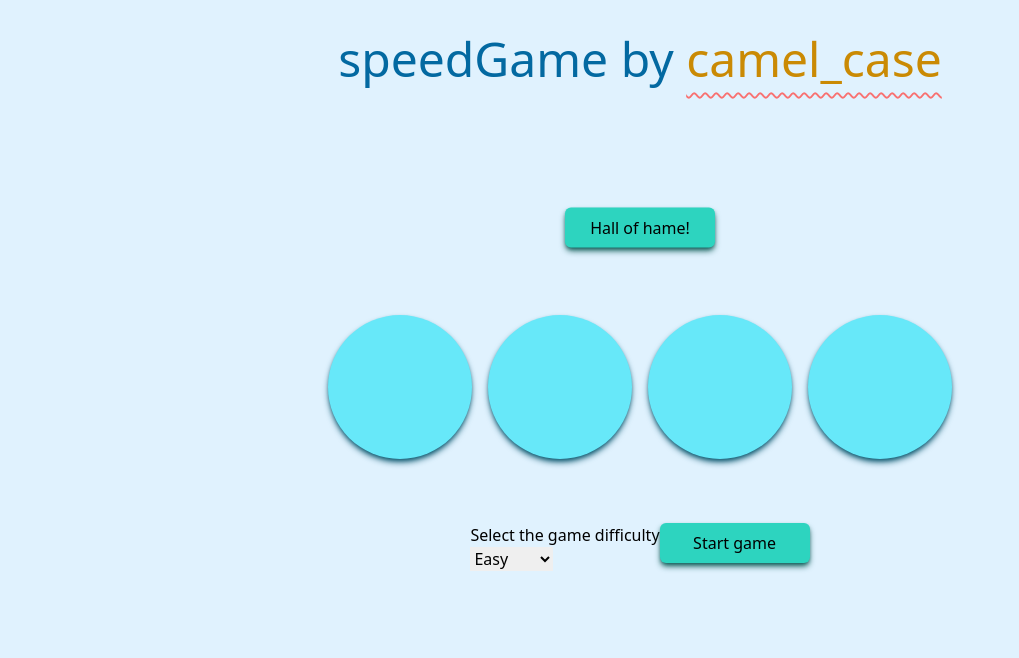
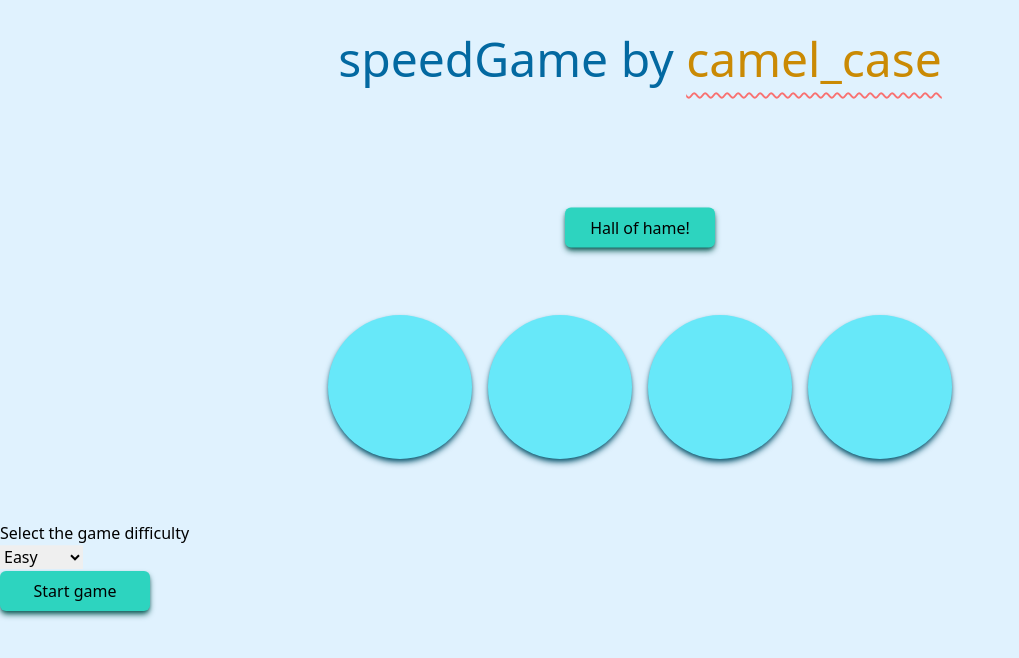
Before and after one commit to Kapshtak/speedGameReact, a React (Create React App) app: page / in a window 1280 px wide. Shown: the top 658 px of the page, without its empty margins (0-1019 px from the left). Built offline with nearby package versions, Linux system fonts and the light colour scheme.

Commit message:
mod README.MD

```diff
--- a/src/App.tsx
+++ b/src/App.tsx
@@ -217,7 +217,7 @@ class App extends Component {
           onClick={this.clickHandler}
           activeCircleNumber={this.state.currentCircle}
         />
-        <div className="flex justify-center sm:mt-16 mt-10 font-extralight">
+        <div className="flex flex-col sm:mt-16 mt-10 font-extralight">
           <Difficulty onChangeInput={this.gameDifficultyHandler} ></Difficulty>
           {!this.state.gameStatus && (
             <button
--- a/src/Difficulty.tsx
+++ b/src/Difficulty.tsx
@@ -6,7 +6,7 @@ interface DifficultyProps {
 
 const Difficulty: React.FC<DifficultyProps> = ({ onChangeInput }) => {
   return (
-    <div>
+    <div className="animate-bounce">
       <legend>Select the game difficulty</legend>
       <select name="difficulty" onChange={onChangeInput}>
         <option value="easy">Easy</option>
```
Also changed, not shown: 1 other file (tests, documents, lock files or other folders).
